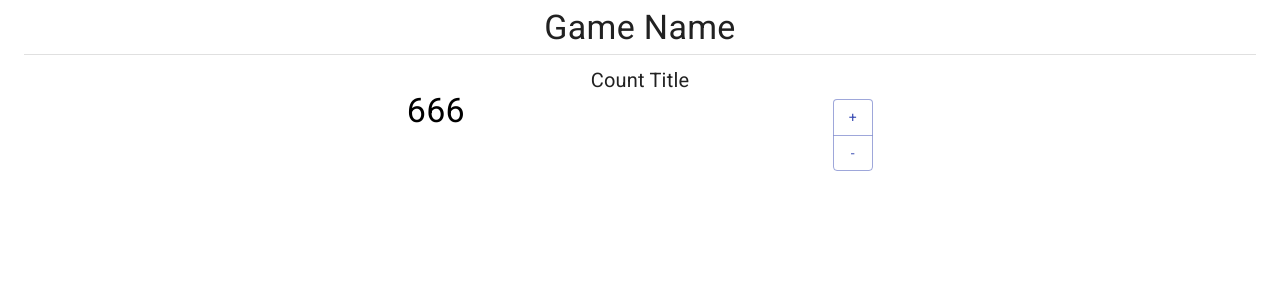
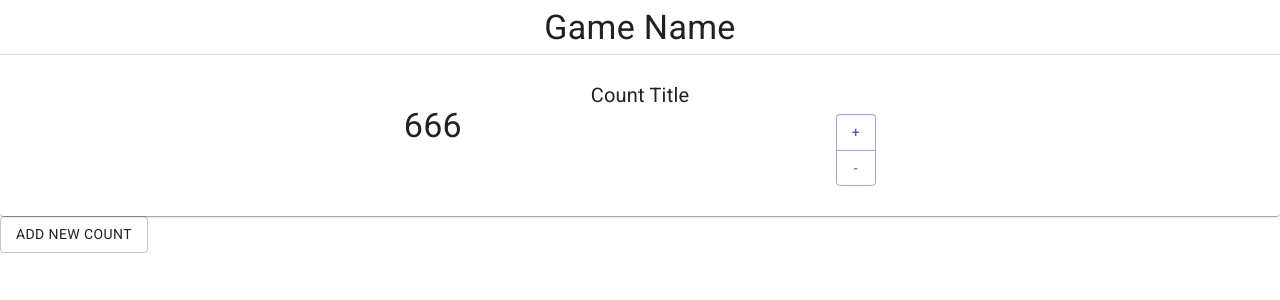
Before and after one commit to chasenchamberlain/counter, a React (Create React App) app in the folder counter-app/: page / in a window 1280 px wide. Shown: the top 300 px of the page. Built offline with nearby package versions, Linux system fonts and the light colour scheme.

Commit message:
add and remove components

```diff
--- a/counter-app/electron/main.js
+++ b/counter-app/electron/main.js
@@ -58,7 +58,6 @@ ipcMain.on('form-submission', function (event, gameName, gameCounts) {
   console.log(store.store);
 
   // store.openInEditor();
-
   // checkStore();
 
 
--- a/counter-app/package.json
+++ b/counter-app/package.json
@@ -5,6 +5,7 @@
   "main": "./electron/main.js",
   "dependencies": {
     "@material-ui/core": "^4.11.0",
+    "@material-ui/icons": "^4.9.1",
     "@testing-library/jest-dom": "^5.11.5",
     "@testing-library/react": "^11.1.0",
     "@testing-library/user-event": "^12.1.10",
--- a/counter-app/src/components/App.js
+++ b/counter-app/src/components/App.js
@@ -1,22 +1,21 @@
-import React from "react";
-import ReactDOM from 'react-dom';
-import 'fontsource-roboto';
-import Grid from '@material-ui/core/Grid';
-import Paper from '@material-ui/core/Paper';
-import Box from '@material-ui/core/Box'
+import { React, useState, Fragment } from "react";
+import ReactDOM from "react-dom";
+import "fontsource-roboto";
+import Grid from "@material-ui/core/Grid";
+import Paper from "@material-ui/core/Paper";
+import Box from "@material-ui/core/Box";
 import { makeStyles } from "@material-ui/core";
 import GameTitle from "./GameTitle";
 import CountData from "./CountData";
-import Container from '@material-ui/core/Container';
-import Divider from '@material-ui/core/Divider';
-
-
+import Container from "@material-ui/core/Container";
+import Divider from "@material-ui/core/Divider";
+import Button from "@material-ui/core/Button";
 
 const useStyles = makeStyles((theme) => ({
   root: {
-    display: 'flex',
-    flexWrap: 'wrap',
-    '& > *': {
+    display: "flex",
+    flexWrap: "wrap",
+    "& > *": {
       margin: theme.spacing(1),
       width: theme.spacing(16),
       height: theme.spacing(16),
@@ -24,18 +23,31 @@ const useStyles = makeStyles((theme) => ({
   },
   base: {
     padding: 20,
-
-  }
+  },
 }));
 
 export default function SimplePaper() {
   const classes = useStyles();
+  const [count, setCount] = useState(0);
+
+  function minusCount() {
+    setCount(count - 1);
+  }
+
+  let hideMeNot = true;
+  let hideMe = false;
 
   return (
-    <Container>
+    <>
       <GameTitle />
       <Divider />
-      <CountData />
-    </Container>
+      <>
+        <CountData />
+        {Array(count).fill(<CountData minusCount={minusCount} hideMe />)}
+      </>
+      <Button variant="outlined" onClick={() => setCount(count + 1)}>
+        add new count
+      </Button>
+    </>
   );
 }
--- a/counter-app/src/components/CountData.js
+++ b/counter-app/src/components/CountData.js
@@ -1,35 +1,38 @@
-import React from "react";
+import { React, useState, Fragment } from "react";
 import { makeStyles } from "@material-ui/core";
 import Paper from "@material-ui/core/Paper";
-import InputBase from '@material-ui/core/InputBase';
-import Grid from '@material-ui/core/Grid';
-import Button from '@material-ui/core/Button';
-import ButtonGroup from '@material-ui/core/ButtonGroup';
-import Typography from '@material-ui/core/Typography'
-import Divider from '@material-ui/core/Divider';
+import InputBase from "@material-ui/core/InputBase";
+import Grid from "@material-ui/core/Grid";
+import Button from "@material-ui/core/Button";
+import ButtonGroup from "@material-ui/core/ButtonGroup";
+import Typography from "@material-ui/core/Typography";
+import Divider from "@material-ui/core/Divider";
+import DeleteIcon from "@material-ui/icons/Delete";
+import IconButton from "@material-ui/core/IconButton";
 
-const useStyles = makeStyles(theme => ({
+const useStyles = makeStyles((theme) => ({
   input: {
     height: theme.typography.h6.fontSize,
     fontSize: theme.typography.h6.fontSize,
     fontWeight: theme.typography.h6.fontWeight,
     textAlign: "center",
     align: "center",
-        '& input': {
-            textAlign: "center"
-        }
+    "& input": {
+      textAlign: "center",
+    },
   },
   root: {
-        padding: 15
-    }
+    padding: 15,
+  },
 }));
 
-export default function CountData() {
+export default function CountData(props) {
   const classes = useStyles();
 
   return (
-        // <Paper className={classes.root}>
-            <Grid container
+    <Paper className={classes.root}>
+      <Grid
+        container
         direction="row"
         justify="space-evenly"
         alignItems="baseline"
@@ -38,14 +41,11 @@ export default function CountData() {
         <InputBase
           className={classes.input}
           required
-                    fullWidth='true'
+          fullWidth="true"
           defaultValue="Count Title"
-                    inputProps={{ 'aria-label': 'naked' }}
+          inputProps={{ "aria-label": "naked" }}
         />
-                <Grid item>
         <Typography variant="h4">666</Typography>
-                </Grid>
-                <Grid item>
         <ButtonGroup
           orientation="vertical"
           color="primary"
@@ -55,8 +55,14 @@ export default function CountData() {
           <Button>-</Button>
         </ButtonGroup>
       </Grid>
-            </Grid>
-        // </Paper>
+      <>
+        {props.hideMe
+          ? <IconButton aria-label="delete" onClick={props.minusCount}>
+            <DeleteIcon />
+          </IconButton>
+          : <></>
+        }
+      </>
+    </Paper>
   );
-
 }
--- a/counter-app/src/components/GameTitle.js
+++ b/counter-app/src/components/GameTitle.js
@@ -1,24 +1,23 @@
 import React from "react";
-import Grid from '@material-ui/core/Grid';
-import Paper from '@material-ui/core/Paper';
+import Grid from "@material-ui/core/Grid";
+import Paper from "@material-ui/core/Paper";
 import { makeStyles, Typography } from "@material-ui/core";
-import InputBase from '@material-ui/core/InputBase';
+import InputBase from "@material-ui/core/InputBase";
 
-const useStyles = makeStyles(theme => ({
+const useStyles = makeStyles((theme) => ({
   input: {
     height: theme.typography.h4.fontSize,
     fontSize: theme.typography.h4.fontSize,
     fontWeight: theme.typography.h4.fontWeight,
     textAlign: "center",
     align: "center",
-        '& input': {
-            textAlign: "center"
-        }
+    "& input": {
+      textAlign: "center",
+    },
   },
   base: {
     padding: 10,
-
-    }
+  },
 }));
 
 export default function GameTitle() {
@@ -28,9 +27,9 @@ export default function GameTitle() {
       <InputBase
         className={classes.input}
         required
-                fullWidth='true'
+        fullWidth="true"
         defaultValue="Game Name"
-                inputProps={{ 'aria-label': 'naked' }}
+        inputProps={{ "aria-label": "naked" }}
       />
     </div>
   );
```
Also changed, not shown: 1 other file (tests, documents, lock files or other folders). Lines whose indentation alone changed are shown as unchanged.
